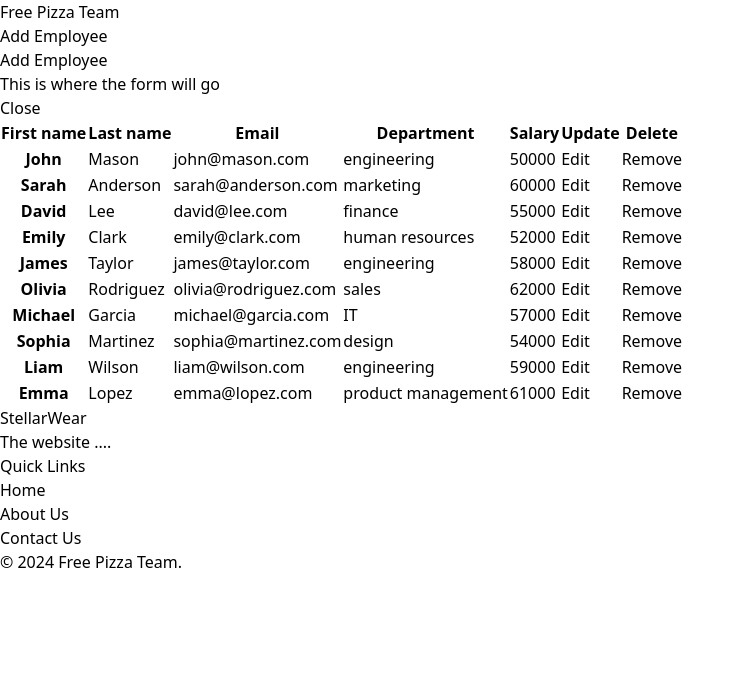
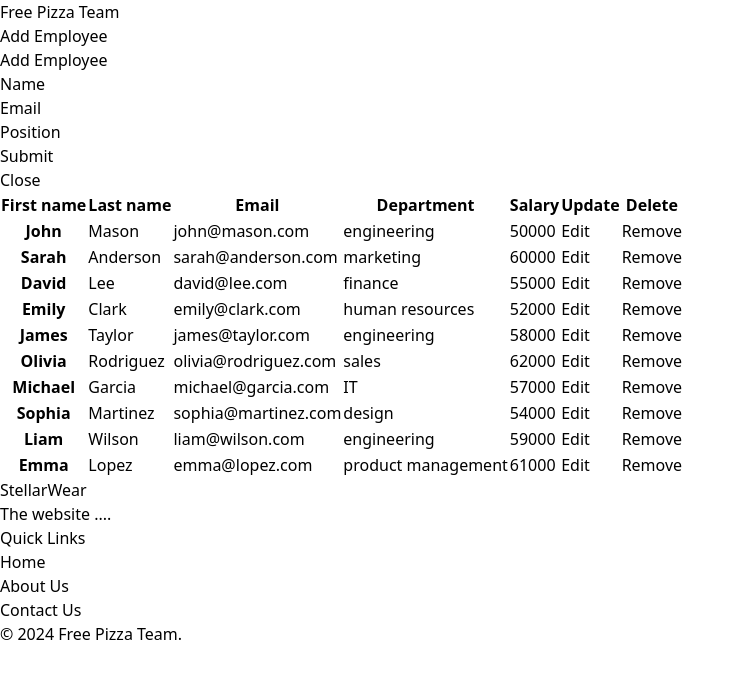
Before and after one commit to Free-Pizza-Team-QA-LBG/QA_frontend, a Next.js app: page /employees in a window 1280 px wide. Both pictures are taken after a click on the link "Add Employee". Shown: the top 678 px of the page, without its empty margins (0-745 px from the left). Built offline with nearby package versions, Linux system fonts and the light colour scheme.

Commit message:
Started add employee form

```diff
--- a/src/app/employees/page.js
+++ b/src/app/employees/page.js
@@ -3,6 +3,7 @@ import { useState } from 'react';
 
 import Table from "../../components/Table"
 import Modal from "@/components/Modal"
+import AddEmployeeForm from "@/components/AddEmployeeForm";
 
 
 
@@ -21,7 +22,7 @@ export default function TablePage() {
                 </a>
             </div>
             <Modal show={showModal} onClose={toggleModal} title="Add Employee">
-                This is where the form will go
+            <AddEmployeeForm />
             </Modal>
             {/*
             <div className="text-2xl text-gray-900 pt-0 pb-3 ps-5 pe-5">
--- /dev/null
+++ b/src/components/AddEmployeeForm.jsx
@@ -0,0 +1,51 @@
+import { useForm } from 'react-hook-form';
+
+export default function AddEmployeeForm() {
+  const { register, handleSubmit, formState: { errors } } = useForm();
+
+  const onSubmit = data => {
+    console.log(data);
+    // Handle form submission here
+  };
+
+  return (
+    <form onSubmit={handleSubmit(onSubmit)} className="bg-white p-0 rounded-lg shadow-lg m-0 text-black">
+      <div className="mb-4">
+        <label htmlFor="name" className="block text-gray-700">Name</label>
+        <input
+          id="name"
+          {...register('name', { required: true })}
+          className="mt-1 block w-full border-gray-300 rounded-md shadow-sm"
+        />
+        {errors.name && <p className="text-red-500 mt-1">This field is required</p>}
+      </div>
+
+      <div className="mb-4">
+        <label htmlFor="email" className="block text-gray-700">Email</label>
+        <input
+          id="email"
+          type="email"
+          {...register('email', { required: true })}
+          className="mt-1 block w-full border-gray-300 rounded-md shadow-sm"
+        />
+        {errors.email && <p className="text-red-500 mt-1">This field is required</p>}
+      </div>
+
+      <div className="mb-4">
+        <label htmlFor="position" className="block text-gray-700">Position</label>
+        <input
+          id="position"
+          {...register('position', { required: true })}
+          className="mt-1 block w-full border-gray-300 rounded-md shadow-sm"
+        />
+        {errors.position && <p className="text-red-500 mt-1">This field is required</p>}
+      </div>
+
+      <div className="flex justify-end">
+        <button type="submit" className="bg-blue-500 text-white px-4 py-2 rounded">
+          Submit
+        </button>
+      </div>
+    </form>
+  );
+}
```
